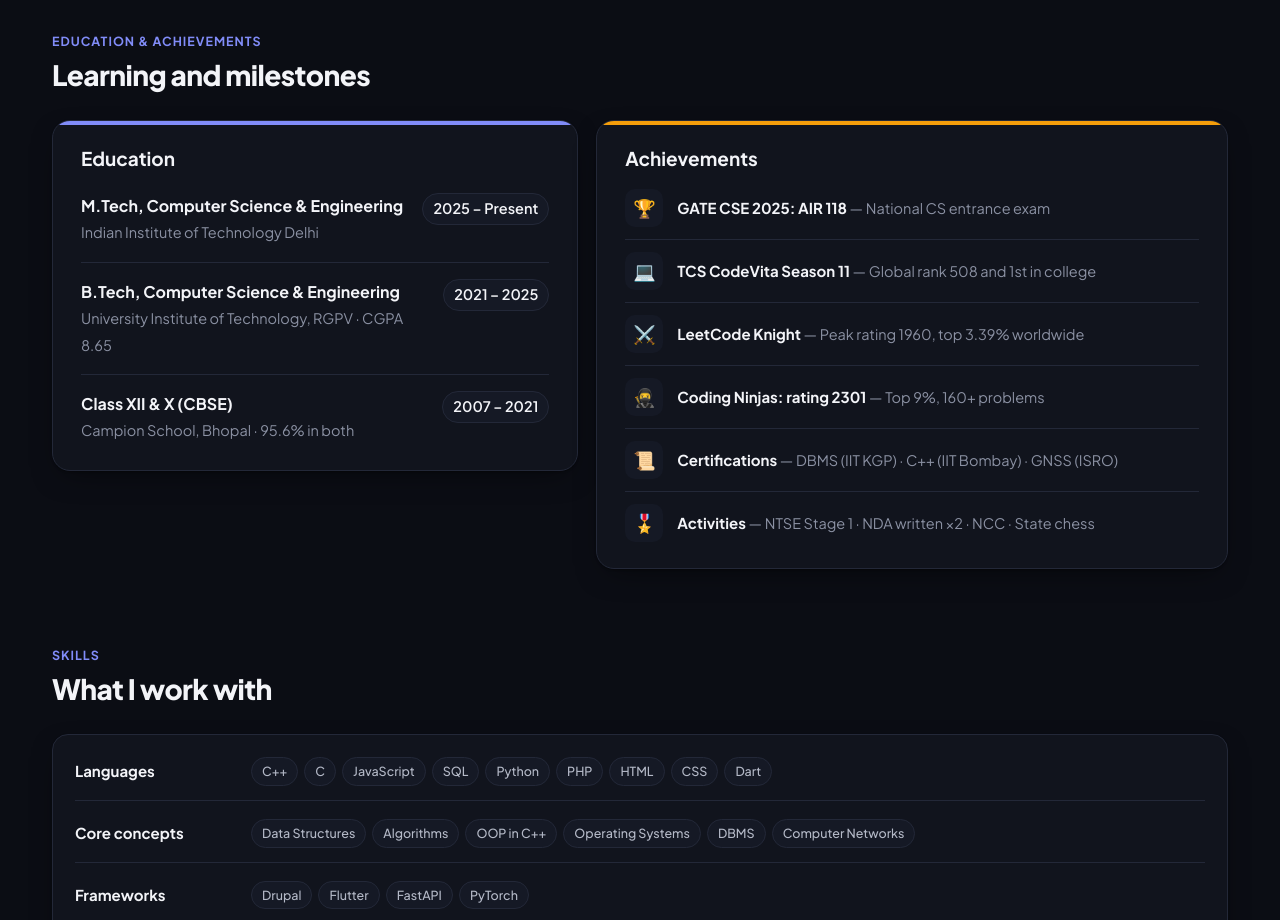
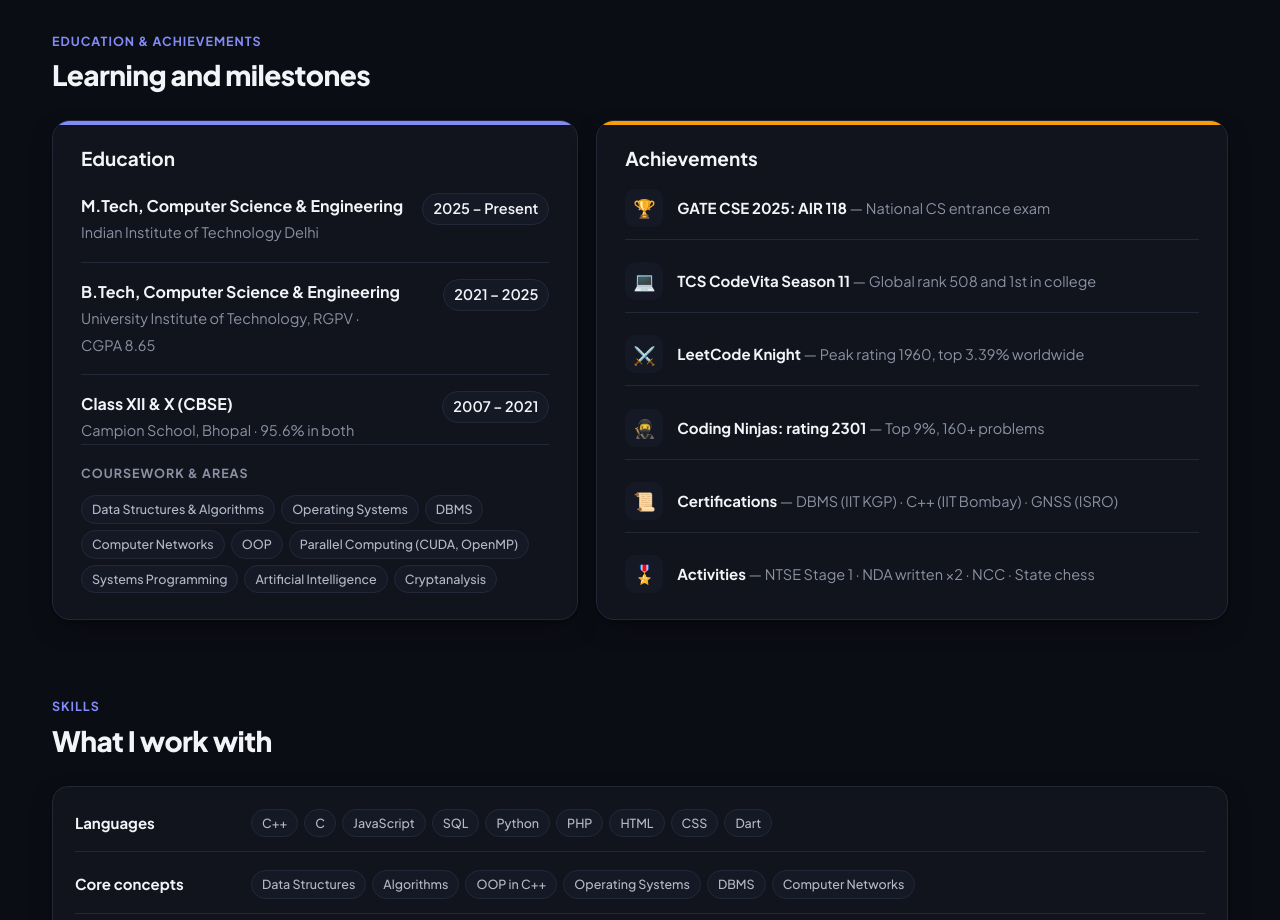
Before and after one commit to anunay1206/Portfolio-Website, a plain HTML site: page index.html in a window 1280 px wide. Shown: the part 4040-4960 px from the top of the page. Drawn offline with Linux system fonts and the light colour scheme; no server answers.

Commit message:
Balance education and achievements cards
- Equal-height cards with coursework topics filling the education card
- Achievement rows spread evenly to fill their card
- Keep "CGPA 8.65" on one line

Co-Authored-By: Claude Opus 5.5 <noreply@anthropic.com>

```diff
--- a/index.html
+++ b/index.html
@@ -9,7 +9,7 @@
   <link rel="preconnect" href="https://fonts.googleapis.com" />
   <link rel="preconnect" href="https://fonts.gstatic.com" crossorigin />
   <link href="https://fonts.googleapis.com/css2?family=Plus+Jakarta+Sans:wght@400;500;600;700;800&display=swap" rel="stylesheet" />
-  <link rel="stylesheet" href="styles.css?v=3" />
+  <link rel="stylesheet" href="styles.css?v=5" />
   <script>
     (function () {
       var t = null;
@@ -304,7 +304,7 @@
               <span class="date">2025 – Present</span>
             </li>
             <li>
-              <div><strong>B.Tech, Computer Science &amp; Engineering</strong> <span>University Institute of Technology, RGPV · CGPA 8.65</span></div>
+              <div><strong>B.Tech, Computer Science &amp; Engineering</strong> <span>University Institute of Technology, RGPV · <span class="nowrap">CGPA 8.65</span></span></div>
               <span class="date">2021 – 2025</span>
             </li>
             <li>
@@ -312,6 +312,13 @@
               <span class="date">2007 – 2021</span>
             </li>
           </ul>
+          <div class="coursework">
+            <h4>Coursework &amp; areas</h4>
+            <ul class="tags">
+              <li>Data Structures &amp; Algorithms</li><li>Operating Systems</li><li>DBMS</li><li>Computer Networks</li>
+              <li>OOP</li><li>Parallel Computing (CUDA, OpenMP)</li><li>Systems Programming</li><li>Artificial Intelligence</li><li>Cryptanalysis</li>
+            </ul>
+          </div>
         </div>
         <div class="panel" style="--c:#f59e0b">
           <h3 class="panel-title">Achievements</h3>
@@ -361,6 +368,6 @@
     <a href="#top">Back to top ↑</a>
   </footer>
 
-  <script src="script.js?v=3"></script>
+  <script src="script.js?v=4"></script>
 </body>
 </html>
--- a/styles.css
+++ b/styles.css
@@ -394,7 +394,13 @@ p { margin: 0 0 14px; }
 .job-card .tags { margin-bottom: 0; }
 
 /* Education & achievements */
-.edu-grid { display: grid; grid-template-columns: 1fr 1.2fr; gap: 18px; align-items: start; }
+.edu-grid { display: grid; grid-template-columns: 1fr 1.2fr; gap: 18px; align-items: stretch; }
+.edu-grid .panel { display: flex; flex-direction: column; }
+.coursework { margin-top: auto; padding-top: 18px; border-top: 1px solid var(--border); }
+.coursework h4 { margin: 0 0 12px; font-size: 12.5px; font-weight: 700; letter-spacing: .08em; text-transform: uppercase; color: var(--muted); }
+.coursework .tags { margin: 0; }
+.edu-list { margin-bottom: 18px; }
+.nowrap { white-space: nowrap; }
 .panel-title { font-size: 19px; margin: 0 0 6px; }
 .edu-list, .achievements { list-style: none; margin: 0; padding: 0; }
 .edu-list li { display: flex; justify-content: space-between; align-items: flex-start; gap: 14px; padding: 16px 0; border-bottom: 1px solid var(--border); }
@@ -427,3 +433,6 @@ p { margin: 0 0 14px; }
 /* Course label on project cards */
 .course { font-size: 12px; font-weight: 600; color: var(--muted); background: var(--soft); border: 1px solid var(--border); padding: 3px 10px; border-radius: 999px; }
 .card code { font-size: .92em; background: var(--soft); border: 1px solid var(--border); padding: 0 5px; border-radius: 5px; }
+
+/* spread achievement rows to fill the card height */
+.edu-grid .achievements { flex: 1; display: flex; flex-direction: column; justify-content: space-between; }
```
